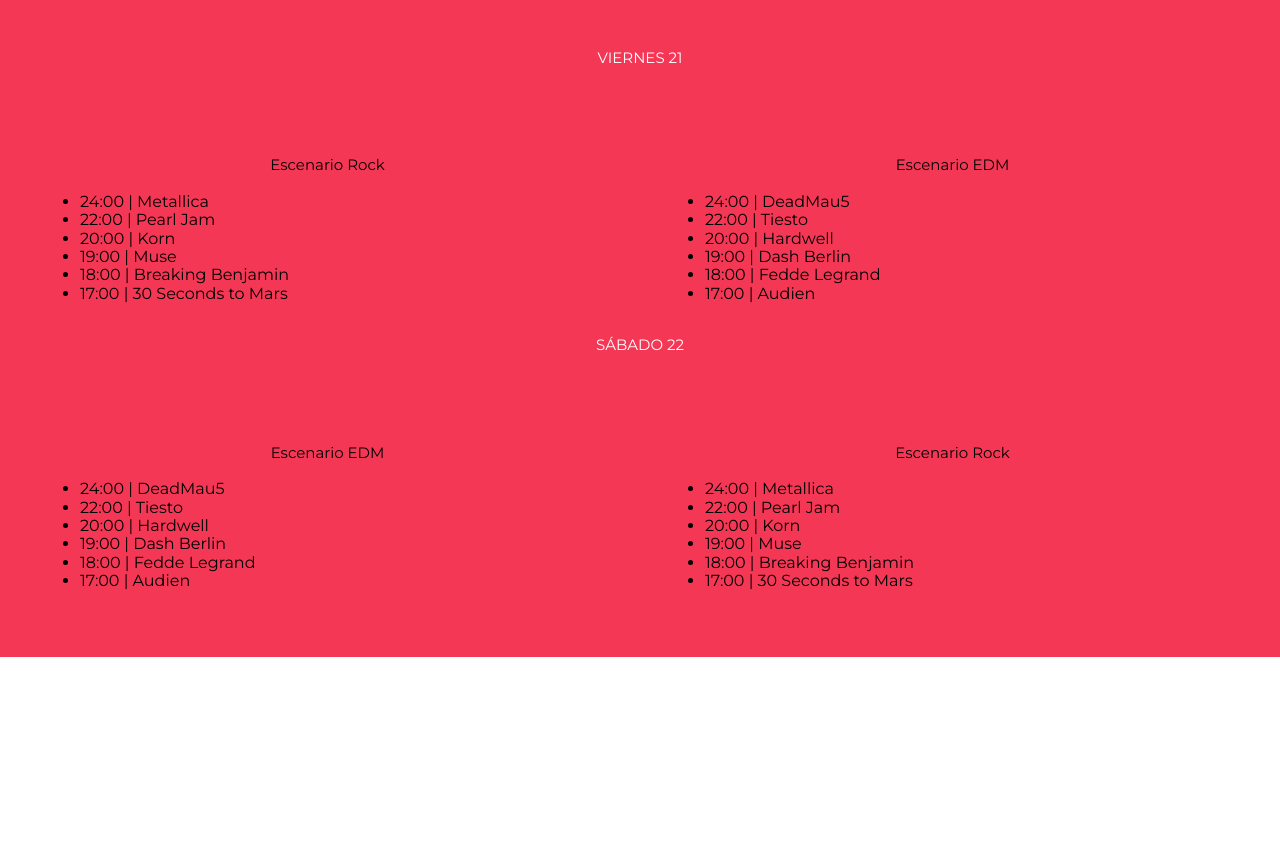
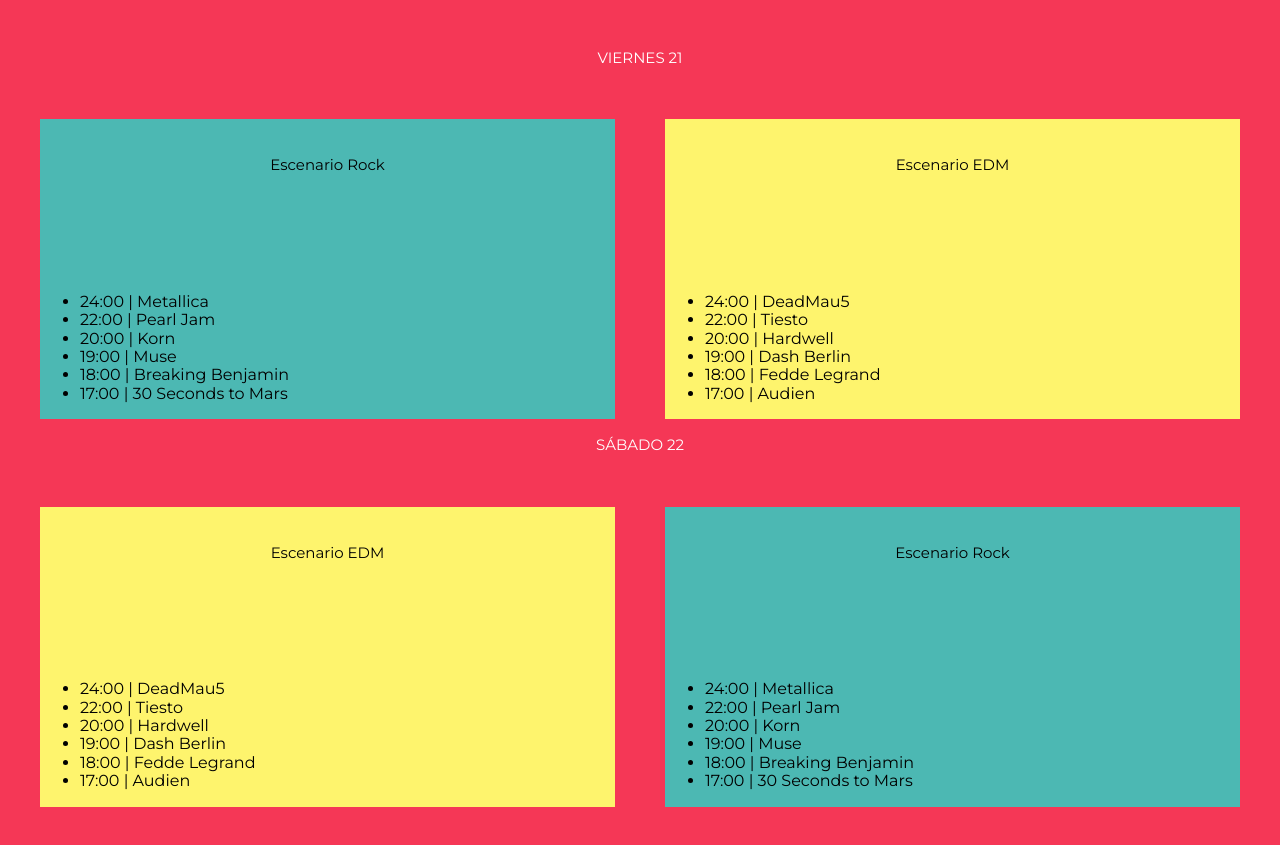
Before and after one commit to mauea22/Festival-Muscica, a website: page index.html in a window 1280 px wide. Shown: the part 1297-2142 px from the top of the page. Before the commit the page ends 1954 px from the top, so only its background shows below. Drawn offline with Linux system fonts and the light colour scheme.

Commit message:
avances_lineup

```diff
--- a/index.html
+++ b/index.html
@@ -63,7 +63,7 @@
         <p class="dia">Viernes 21</p>
 
         <div class="escenario-contenedor contenedor">
-            <div class="escenario rock">
+            <div class="escenario rock bg-verde">
                 <p class="nombre-escenario">Escenario Rock</p>
                 <ul class="calendario">
                     <li>
@@ -86,7 +86,7 @@
                     </li>
                 </ul>
             </div><!-- escenario -->
-            <div class="escenario edm">
+            <div class="escenario edm bg-amarillo">
                 <p class="nombre-escenario">Escenario EDM</p>
                 <ul class="calendario">
                     <li>
@@ -114,7 +114,7 @@
         <p class="dia">Sábado 22</p>
 
         <div class="escenario-contenedor contenedor">
-            <div class="escenario rock">
+            <div class="escenario edm bg-amarillo">
                 <p class="nombre-escenario">Escenario EDM</p>
                 <ul class="calendario">
                     <li>
@@ -137,7 +137,7 @@
                     </li>
                 </ul>
             </div><!-- escenario -->
-            <div class="escenario edm">
+            <div class="escenario rock bg-verde">
                 <p class="nombre-escenario">Escenario Rock</p>
                 <ul class="calendario">
                     <li>
--- a/src/scss/layout/_lineup.scss
+++ b/src/scss/layout/_lineup.scss
@@ -32,3 +32,21 @@
         padding-top: 2rem;
     }
 }
+
+.nombre-escenario::after{
+    content: '';
+    display: block;
+    width: 20rem;
+    height: 10rem;
+    background-size: 15rem;
+    background-repeat: no-repeat;
+    background-position: center center;
+}
+
+.bg-verde{
+    background-color: v.$verde;
+}
+
+.bg-amarillo{
+    background-color: v.$amarillo;
+}
```
Also changed, not shown: build/css/app.css.
